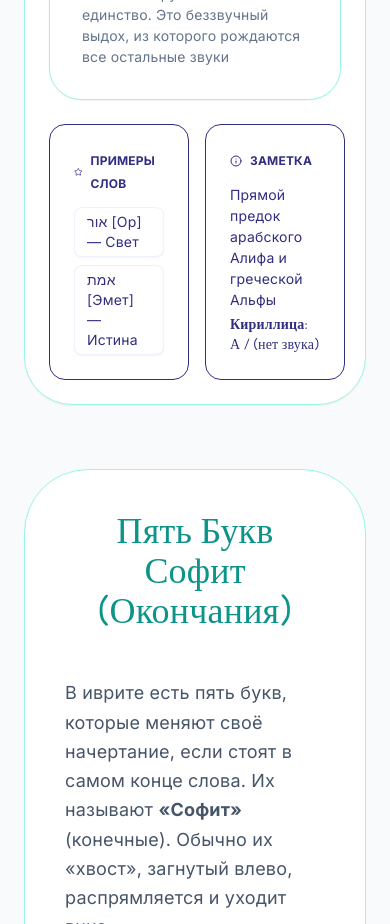
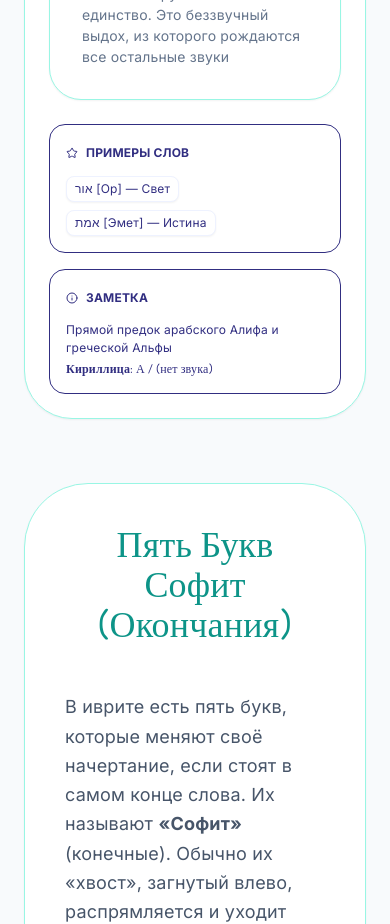
Before and after one commit to bemotte-ops/Hebrew, a React (Vite) app: page / in a window 390 px wide. Shown: the part 7400-8324 px from the top of the page. Built offline with nearby package versions, Linux system fonts and the light colour scheme; a web font is replaced by a local one.

Commit message:
Update App.tsx

```diff
--- a/src/App.tsx
+++ b/src/App.tsx
@@ -385,15 +385,15 @@ const App: React.FC = () => {
                 </div>
 
               {/* Две колонки внизу: Примеры слов и Заметка */}
-                <div className="flex flex-row gap-4 w-full">
+                <div className="flex flex-row flex-wrap gap-4 w-full">
                   {/* Левая колонка: Примеры слов */}
-                  <div className="w-1/2 min-w-[140px] bg-white p-6 rounded-2xl border border-indigo-900">
+                  <div className="flex-1 min-w-[200px] bg-white p-4 sm:p-6 rounded-2xl border border-indigo-900">
                     <span className="text-[12px] uppercase font-bold text-indigo-900 block mb-3 flex items-center gap-2">
                       <Star size={12} /> Примеры слов
                     </span>
                     <div className="flex flex-wrap gap-2">
                       {selectedLetter.examples.map(ex => (
-                        <span key={ex} className="text-sm font-medium text-indigo-900 bg-white px-3 py-1 rounded-lg shadow-sm border border-indigo-50">
+                        <span key={ex} className="text-xs sm:text-sm font-medium text-indigo-900 bg-white px-2 py-1 sm:px-3 sm:py-1 rounded-lg shadow-sm border border-indigo-50">
                           {ex}
                         </span>
                       ))}
@@ -401,15 +401,15 @@ const App: React.FC = () => {
                   </div>
 
                   {/* Правая колонка: Заметка */}
-                  <div className="w-1/2 min-w-[140px] bg-white p-6 rounded-2xl border border-indigo-900">
+                  <div className="flex-1 min-w-[200px] bg-white p-4 sm:p-6 rounded-2xl border border-indigo-900">
                     <span className="text-[12px] uppercase font-bold text-indigo-900 block mb-3 flex items-center gap-2">
                       <Info size={12} /> Заметка
                     </span>
                     <div className="space-y-1">
-                      <div className="text-sm text-indigo-900 leading-normal">
+                      <div className="text-xs sm:text-sm text-indigo-900 leading-normal">
                         {selectedLetter.historyNote}
                       </div>
-                      <div className="text-sm font-patrick text-indigo-900">
+                      <div className="text-xs sm:text-sm font-patrick text-indigo-900">
                         <strong>Кириллица:</strong> {selectedLetter.cyrillic}
                       </div>
                     </div>
```
